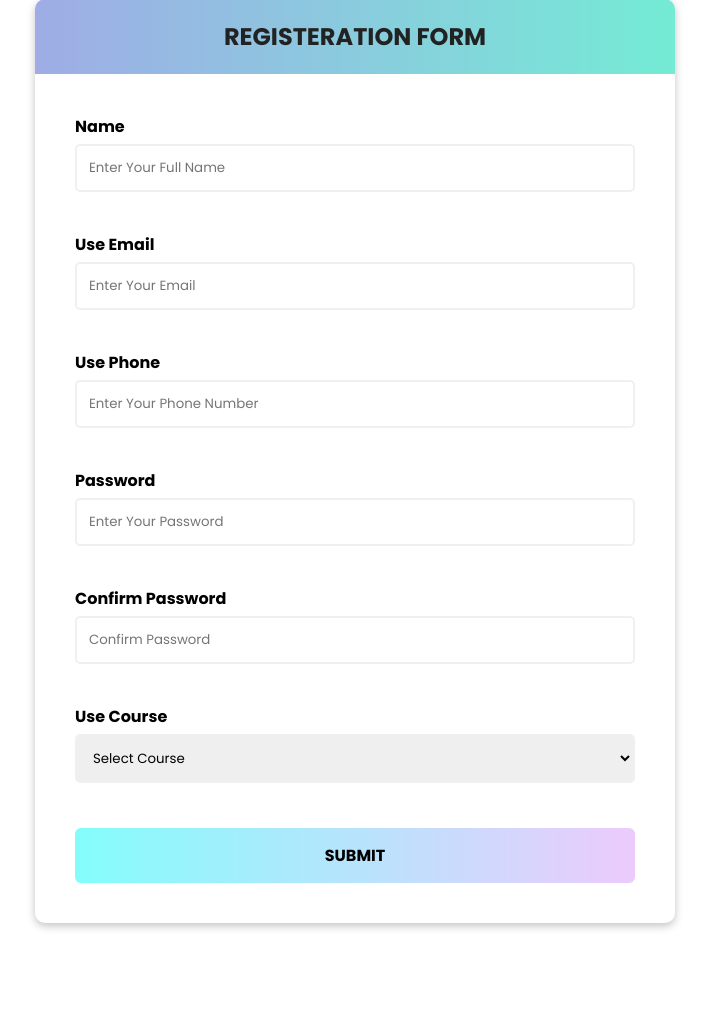
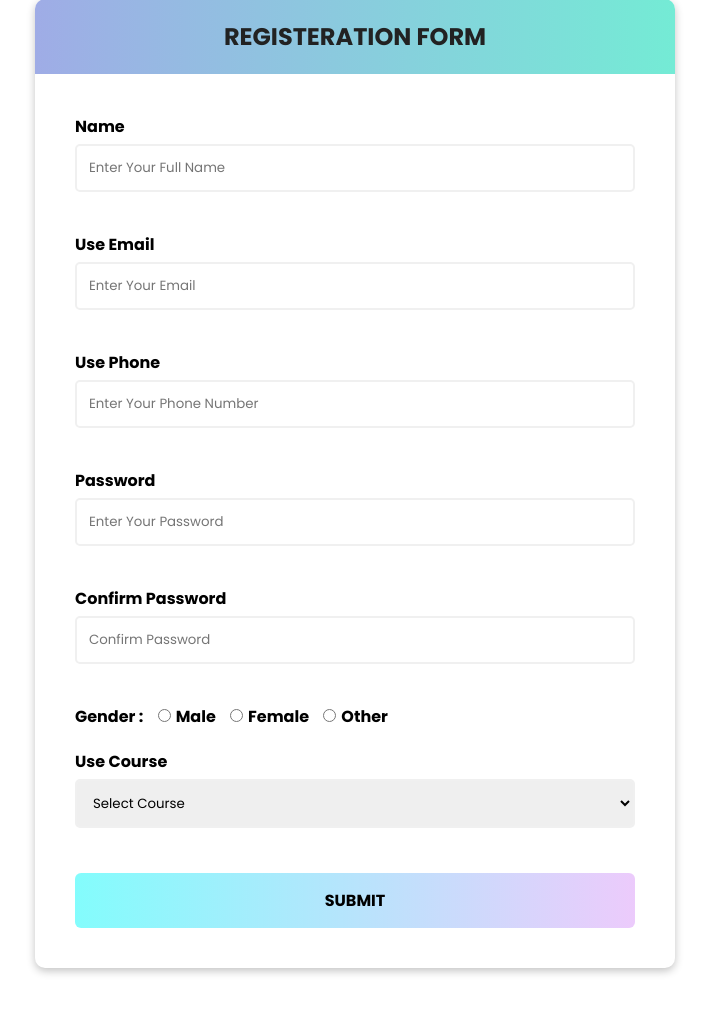
Before and after one commit to CaptainArslan/crudform.github.io, a PHP site: page /addusers.php in a window 1280 px wide. Shown: the part 51-1069 px from the top of the page, without its empty margins (285-994 px from the left). Before the commit the page ends 980 px from the top, so only its background shows below. Run offline with PHP 8.4, Linux system fonts and the light colour scheme; some web fonts are replaced.

Commit message:
Radio Button Validation

```diff
--- a/addusers.php
+++ b/addusers.php
@@ -2,18 +2,18 @@
 <html lang="en">
 
 <head>
-    <meta charset="UTF-8" />
-    <meta http-equiv="X-UA-Compatible" content="IE=edge" />
-    <meta name="viewport" content="width=device-width, initial-scale=1.0" />
+    <meta charset="UTF-8">
+    <meta http-equiv="X-UA-Compatible" content="IE=edge">
+    <meta name="viewport" content="width=device-width, initial-scale=1.0">
     <title>User Registeration form</title>
 
     <link href="https://fonts.googleapis.com/css2?family=Poppins:wght@300;400;500;600;700&display=swap"
-        rel="stylesheet" />
+        rel="stylesheet">
     <link rel="stylesheet" href="https://use.fontawesome.com/releases/v5.15.4/css/all.css"
-        integrity="sha384-DyZ88mC6Up2uqS4h/KRgHuoeGwBcD4Ng9SiP4dIRy0EXTlnuz47vAwmeGwVChigm" crossorigin="anonymous" />
+        integrity="sha384-DyZ88mC6Up2uqS4h/KRgHuoeGwBcD4Ng9SiP4dIRy0EXTlnuz47vAwmeGwVChigm" crossorigin="anonymous">
 
-    <link rel="stylesheet" href="css/all.min.css" />
-    <link rel="stylesheet" href="css/style.css" />
+    <link rel="stylesheet" href="css/all.min.css">
+    <link rel="stylesheet" href="css/style.css">
 
 </head>
 
@@ -25,11 +25,11 @@
 
         <!-- Call  Comfirm function here -->
 
-        <form class="form" action="index.php" id="form" name="form" onsubmit=" return Validate() ">
+        <form class="form" action="" id="form" name="form" onsubmit=" return Validate()  ">
             <!-- User Name -->
             <div class="form-control">
                 <label for="user Name"> Name </label>
-                <input type="text" name="name" id="username" placeholder="Enter Your Full Name" autocomplete="off" />
+                <input type="text" name="name" id="username" placeholder="Enter Your Full Name" autocomplete="off">
                 <i class="fas fa-check-circle"></i>
                 <i class="fas fa-exclamation-circle"></i>
                 <small>Error Message</small>
@@ -38,7 +38,7 @@
             <!-- User Email -->
             <div class="form-control">
                 <label for="Email">Use Email </label>
-                <input type="text" id="useremail" placeholder="Enter Your Email" autocomplete="off" />
+                <input type="text" id="useremail" placeholder="Enter Your Email" autocomplete="off">
                 <i class="fas fa-check-circle"></i>
                 <i class="fas fa-exclamation-circle"></i>
                 <small>Error Message</small>
@@ -47,7 +47,7 @@
             <!-- User Phone Number -->
             <div class="form-control">
                 <label for="user Phone">Use Phone </label>
-                <input type="text" id="userphone" placeholder="Enter Your Phone Number" autocomplete="off" />
+                <input type="text" id="userphone" placeholder="Enter Your Phone Number" autocomplete="off">
                 <i class="fas fa-check-circle"></i>
                 <i class="fas fa-exclamation-circle"></i>
                 <small>Error Message</small>
@@ -56,7 +56,7 @@
             <!-- Password -->
             <div class="form-control">
                 <label for="Password">Password </label>
-                            <input type="password" id="userpassword" placeholder="Enter Your Password" autocomplete="off" />
+                <input type="password" id="userpassword" placeholder="Enter Your Password" autocomplete="off">
                 <i class="fas fa-check-circle"></i>
                 <i class="fas fa-exclamation-circle"></i>
                 <small>Error Message</small>
@@ -65,12 +65,22 @@
             <!-- Confirm Password -->
             <div class="form-control">
                 <label for="confirm Password">Confirm Password </label>
-                            <input type="password" id="userconfirmpassword" placeholder="Confirm Password" autocomplete="off" />
+                <input type="password" id="userconfirmpassword" placeholder="Confirm Password" autocomplete="off">
                 <i class="fas fa-check-circle"></i>
                 <i class="fas fa-exclamation-circle"></i>
                 <small>Error Message</small>
             </div>
 
+            <!-- Gender -->
+            <div class="form-control" id="genderclass">
+                <label for="Gender" >Gender : </label>
+                <label for="Male"><input type="radio" name="gender" value="Male" id="Male">Male</label>
+                <label for="Female"><input type="radio" name="gender" value="Female" id="Female">Female</label>
+                <label for="Other"><input type="radio" name="gender" value="Other" id="Other">Other</label>
+                <i class="fas fa-check-circle"></i>
+                <i class="fas fa-exclamation-circle"></i>
+                <small id="genderErr" >Error Message</small>
+            </div>
 
 
 
@@ -92,7 +102,7 @@
             </div>
 
             <!-- submit button -->
-            <input type="submit" id="submit" name="submit" class="btn" placeholder="submit" />
+            <input type="submit" id="submit" name="submit" class="btn" placeholder="submit">
 
         </form>
     </div>
@@ -102,7 +112,7 @@
     <script src="https://unpkg.com/sweetalert/dist/sweetalert.min.js"></script>
 
     <script type="text/Javascript">
-        const submit = document.getElementById('submit');
+
         const form = document.getElementById('form');
         const name = document.getElementById('username');
         const email = document.getElementById('useremail');
@@ -111,8 +121,8 @@
         const password = document.getElementById('userpassword');
         const confirm = document.getElementById('userconfirmpassword');
 
-
-
+        const interest = document.getElementsByName('interest');
+        const gender = document.form.gender;
 
         //Define Validate Function
 
@@ -124,9 +134,12 @@
             const passwordval = userpassword.value.trim();
             const confirmval = userconfirmpassword.value.trim();
 
+            const genderval = document.form.gender.value;
+            const interest = document.getElementsByName('interest');
 
+            var gernderError = document.getElementById('genderErr');
 
-            var nameErr = emailErr = phoneErr = courseErr = passwordErr = confirmErr =  true;
+            var nameErr = emailErr = phoneErr = courseErr = passwordErr = confirmErr = genderErr = true;
 
             //validate username
 
@@ -187,7 +200,21 @@
                 setSuccessMsg(confirm);
             }
 
-
+            //validate Gender
+            if(genderval === ""){
+                //alert("Please Select Gender");
+                //This below line is use to change the innerhtml of the small tag under the radio buttons
+                document.getElementById("genderErr").innerHTML = "* Please select Gender!";
+                //thie following is use to set the error class of readio buttons
+                var elem  = document.getElementById("genderclass");
+                elem.classList.add("error");
+                genderErr = false;
+            }else{
+                document.getElementById("genderErr").innerHTML = "";
+                var a = document.getElementById("genderclass");
+                a.classList.remove("success");
+                genderErr = true;
+            }
 
                         //validate Course
             if(courseval === "" || courseval == 0){
@@ -198,8 +225,10 @@
             }
 
             //successMsg(nameval);
-            if( (nameErr && emailErr && phoneErr && courseErr && passwordErr && confirmErr ) == false){
+            if( (nameErr && emailErr && phoneErr && courseErr && passwordErr && confirmErr && genderErr) == false){
                 return false;
+            }else{
+                swal("Good job!" + nameval, "Registeration Successfull", "success");
             }
         };
 
@@ -249,9 +278,7 @@
         }
 
 
-    function myfunction(){
-        confirm("* Are you sure to save this record!");
-    }
+
     </script>
 </body>
 
```
Lines whose indentation alone changed are shown as unchanged.
